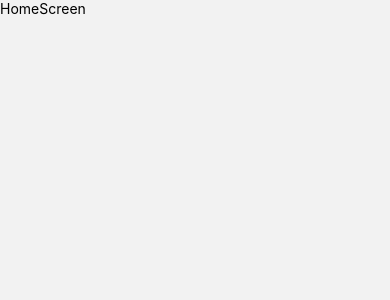
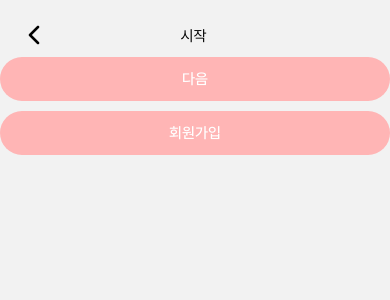
Before and after one commit to SKYST-LoveMeter/client, a React Native app: screen /Home in a window 390 px wide. Shown: the top 300 px of the page. Built offline with nearby package versions, Linux system fonts and the light colour scheme.

Commit message:
feat: 버튼, 페이지헤더 추가

```diff
--- /dev/null
+++ b/src/components/@common/MainButton.tsx
@@ -0,0 +1,130 @@
+import { View, Text, ActivityIndicator, TouchableOpacity } from "react-native";
+import React from "react";
+import { THEME } from "@/constants/theme";
+import Typography from "./Typography";
+import useResponsiveSize from "@/utils/useResponsiveSize";
+
+type ButtonTheme = "primary";
+
+const ButtonColor = {
+  primary: {
+    background: {
+      def: THEME.palette.pink,
+      pressed: THEME.palette.pink,
+      disabled: THEME.palette.pink,
+    },
+    border: {
+      def: "transparent",
+      pressed: "transparent",
+      disabled: "transparent",
+    },
+    font: {
+      size: "sm",
+      weight: "medium",
+      def: THEME.palette.white,
+    },
+  },
+} as const;
+
+const ButtonPadding = {
+  primary: {
+    paddingHorizontal: 10,
+    paddingVertical: useResponsiveSize(13),
+  },
+} as const;
+
+const ButtonRadius = {
+  primary: 30,
+} as const;
+
+const MainButton = ({
+  text,
+  onPress,
+  variant = "primary",
+  isLoading = false,
+  fixedWidth,
+  accessibilityLabel,
+  paddingVariant,
+  radiusVariant,
+  flex,
+  isActive = false,
+  disabled = false,
+}: {
+  text: string;
+  isLoading?: boolean;
+  onPress: () => void;
+  variant?: ButtonTheme;
+  paddingVariant?: ButtonTheme;
+  radiusVariant?: ButtonTheme;
+  fixedWidth?: number;
+  flex?: number;
+  accessibilityLabel?: string;
+  disabled?: boolean;
+  isActive?: boolean;
+}) => {
+  const buttonState = disabled ? "disabled" : isActive ? "pressed" : "def";
+
+  return (
+    <View
+      style={[
+        {
+          display: "flex",
+          justifyContent: "center",
+          alignItems: "center",
+          width: fixedWidth ?? "100%",
+          ...(flex && { flex: flex }),
+        },
+      ]}
+    >
+      <TouchableOpacity
+        onPress={onPress}
+        style={{
+          backgroundColor: ButtonColor[variant]["background"][buttonState],
+          ...{
+            borderWidth: 1,
+            borderColor: ButtonColor[variant]["border"][buttonState],
+          },
+          width: "100%",
+          ...{
+            borderRadius: radiusVariant
+              ? ButtonRadius[radiusVariant]
+              : ButtonRadius[variant],
+          },
+          paddingVertical: paddingVariant
+            ? ButtonPadding[paddingVariant]["paddingVertical"]
+            : ButtonPadding[variant]["paddingVertical"],
+          paddingHorizontal: paddingVariant
+            ? ButtonPadding[paddingVariant]["paddingHorizontal"]
+            : ButtonPadding[variant]["paddingHorizontal"],
+          justifyContent: "center",
+          alignItems: "center",
+        }}
+        disabled={disabled}
+        accessible
+        accessibilityLabel={
+          accessibilityLabel ? accessibilityLabel : `${text} 버튼`
+        }
+      >
+        {isLoading ? (
+          <View
+            style={{
+              top: 1.5,
+            }}
+          >
+            <ActivityIndicator size="small" color={THEME.palette.black} />
+          </View>
+        ) : (
+          <Typography
+            size={ButtonColor[variant]["font"]["size"]}
+            color={ButtonColor[variant]["font"]["def"]}
+            weight={ButtonColor[variant]["font"]["weight"]}
+          >
+            {text}
+          </Typography>
+        )}
+      </TouchableOpacity>
+    </View>
+  );
+};
+
+export default MainButton;
--- /dev/null
+++ b/src/components/@common/PageHeader.tsx
@@ -0,0 +1,65 @@
+import { useSafeAreaInsets } from "react-native-safe-area-context";
+import Icons from "./Icons";
+import styled, { useTheme } from "styled-components/native";
+import Typography from "./Typography";
+import { useNavigation } from "@react-navigation/native";
+import { spacing } from "@/constants/spacing";
+
+const Container = styled.View<{ notchTop: number }>`
+  padding: ${(props) => props.notchTop + spacing.offset}px ${spacing.offset}px
+    ${spacing.small}px;
+  justify-content: space-between;
+  align-items: center;
+  flex-direction: row;
+  background-color: "red";
+`;
+
+const Blank = styled.View`
+  width: 35px;
+  height: 35px;
+`;
+
+const PageHeader = ({
+  headerLeftShown = true,
+  headerLeft,
+  headerRight,
+  title,
+}: {
+  headerLeftShown?: boolean;
+  headerLeft?: React.ReactNode;
+  headerRight?: React.ReactNode;
+  title?: string;
+}) => {
+  const { top: NOTCH_TOP } = useSafeAreaInsets();
+  const theme = useTheme();
+  const navigation = useNavigation();
+
+  const headerLeftColor = theme.palette.black;
+
+  const HeaderLeft = () => (
+    <Icons
+      type="feather"
+      name="chevron-left"
+      size={35}
+      color={headerLeftColor}
+      onPress={() => {
+        navigation.goBack();
+      }}
+      hitSlop={{ top: 10, bottom: 10, left: 10, right: 10 }}
+    />
+  );
+
+  return (
+    <Container notchTop={NOTCH_TOP}>
+      {headerLeftShown ? headerLeft ? headerLeft : <HeaderLeft /> : <Blank />}
+      {title && (
+        <Typography size="sm" weight="regular">
+          {title}
+        </Typography>
+      )}
+      {headerRight ? headerRight : <Blank />}
+    </Container>
+  );
+};
+
+export default PageHeader;
--- a/src/constants/theme.ts
+++ b/src/constants/theme.ts
@@ -1,7 +1,10 @@
 import { DefaultTheme } from "styled-components/native";
 
 export const palette = {
-  pink: "#FF69B4",
+  pink: "#FFB5B5",
+  pink_sub: "#FFF1F1",
+  black: "#000000",
+  white: "#FFFFFF",
 } as const;
 
 export const THEME = {
--- a/src/screens/main/HomeScreen.tsx
+++ b/src/screens/main/HomeScreen.tsx
@@ -1,14 +1,20 @@
-import { View, Text } from "react-native";
+import { View } from "react-native";
 import React, { useEffect } from "react";
 import { useAppDispatch, useAppSelect } from "@/store/configureStore.hooks";
 import { login } from "@/store/modules/auth";
+import PageHeader from "@/components/@common/PageHeader";
+import MainButton from "@/components/@common/MainButton";
+import Margin from "@/components/@common/Margin";
 
 export default function HomeScreen() {
   const auth = useAppSelect((state) => state.auth);
 
   return (
     <View>
-      <Text>HomeScreen</Text>
+      <PageHeader title="시작" />
+      <MainButton text="다음" onPress={() => {}} />
+      <Margin margin={10} />
+      <MainButton text="회원가입" onPress={() => {}} />
     </View>
   );
 }
```
Also changed, not shown: 1 other file (tests, documents, lock files or other folders).
